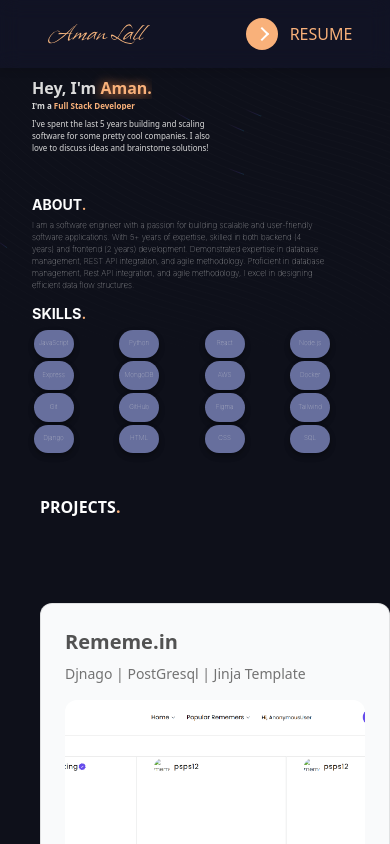
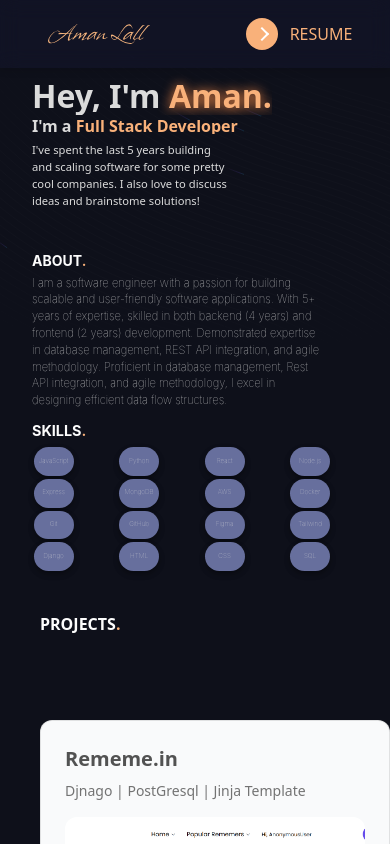
Before and after one commit to amanlall/react-vite-app, a React (Vite) app: page / in a window 390 px wide. Shown: the top 844 px of the page. Built offline with nearby package versions, Linux system fonts and the light colour scheme.

Commit message:
more mobile compatible

```diff
--- a/src/components/customComponents/About.tsx
+++ b/src/components/customComponents/About.tsx
@@ -9,7 +9,7 @@ export function About() {
 
       <Row>
         <Col xs={24} sm={24} md={16} lg={16} xl={16}>
-        <Reveal children={ <div className="text-[#fdfdfd] sm:text-[1rem] md:text-[1rem] lg:text-[2rem] xl:text-3xl font-bold pb-1">ABOUT<span className='text-[#f9b17a]'>.</span></div>} />
+        <Reveal children={ <div className="text-[#fdfdfd] sm:text-[1rem] md:text-[1rem] lg:text-[2rem] xl:text-3xl font-bold pb-1">ABOUT<span className='text-curtainColor'>.</span></div>} />
 
           <div className="summary">
             I am a software engineer with a passion for building scalable and
@@ -34,7 +34,7 @@ function Skills() {
   ]
   return (
     <div className="skills-container align-center">
-<Reveal children={<div className="text-[#fdfdfd] sm:text-[1rem] md:text-[1rem] lg:text-[2rem] xl:text-3xl font-bold pb-1">SKILLS<span className='text-[#f9b17a]'>.</span></div>} />
+<Reveal children={<div className="text-[#fdfdfd] sm:text-[1rem] md:text-[1rem] lg:text-[2rem] xl:text-3xl font-bold pb-1">SKILLS<span className='text-curtainColor'>.</span></div>} />
 
 
       <Row gutter={16}>
--- a/src/components/customComponents/Experience.tsx
+++ b/src/components/customComponents/Experience.tsx
@@ -5,7 +5,7 @@ import './ExperienceCard.css'
 export function Experience () {
     return (
         <div>
-            <Reveal children={<div className="px-10 mb-10 text-white text-3xl font-bold">EXPERIENCE<span className="text-[#f9b17a] ">.</span></div>}/>
+            <Reveal children={<div className="px-10 mb-10 text-white text-3xl font-bold">EXPERIENCE<span className="text-curtainColor ">.</span></div>}/>
             <div className="ml-10">
                 <OneEx/>
             </div>
@@ -87,7 +87,7 @@ function OneEx ()  {
 <div className="card" key={index}>
   <div className="flex justify-between">
     <div className="flex">
-        <Reveal children={ <h1 className="text-[#f9b17a] font-bold">{data.company} |&nbsp;</h1>} />
+        <Reveal children={ <h1 className="text-curtainColor font-bold">{data.company} |&nbsp;</h1>} />
 
       <Reveal children={ <h1 className="text-white ">&nbsp;{data.role} |</h1>}/>
       <Reveal children={<h1 className="text-white ">&nbsp;{data.location} |</h1> }/>
--- a/src/components/customComponents/Hero.css
+++ b/src/components/customComponents/Hero.css
@@ -13,17 +13,17 @@
   padding-bottom: 2rem;
 
   @media (max-width: 768px) {
-    font-size: 2rem;
+    font-size: 4rem;
     padding-bottom: 0.2rem;
 
   }
 
   @media (max-width: 480px) {
-    font-size: 1rem;
+    font-size: 2rem;
   }
 
   @media (max-width: 320px) {
-    font-size: 0.5rem;
+    font-size: 2rem;
   }
 
 }
@@ -42,16 +42,16 @@
   margin-top: 1.5rem; /* set margin */
   z-index: 0;
   @media (max-width: 768px) {
-    font-size: 1rem;
+    font-size: 2rem;
     margin-top: 0.2rem;
   }
 
   @media (max-width: 480px) {
-    font-size: 0.5rem;
+    font-size: 1rem;
   }
 
   @media (max-width: 320px) {
-    font-size: 0.3rem;
+    font-size: 1rem;
   }
 }
 
@@ -66,16 +66,16 @@
   font-weight: 10;
   width: 50%;
   @media (max-width: 768px) {
-    font-size: 0.8rem;
+    font-size: 1rem;
     margin-top: 0.5rem; /* set margin */
   }
 
   @media (max-width: 480px) {
-    font-size: 0.5rem;
+    font-size: 0.7rem;
   }
 
   @media (max-width: 320px) {
-    font-size: 0.3rem;
+    font-size: 0.7rem;
   }
 }
 
@@ -92,17 +92,17 @@
   width: 90%;
 
   @media (max-width: 768px) {
-    font-size: 0.8rem;
+    font-size: 0.7rem;
     padding-bottom: 0.2rem;
 
   }
 
   @media (max-width: 480px) {
-    font-size: 0.5rem;
+    font-size: 0.7rem;
   }
 
   @media (max-width: 320px) {
-    font-size: 0.5rem;
+    font-size: 0.8rem;
   }
 }
 
--- a/src/components/customComponents/Hero.tsx
+++ b/src/components/customComponents/Hero.tsx
@@ -5,16 +5,17 @@ import { ThreeDCardDemo } from "./3d-cardComponent";
 import { BackgroundBeams } from "../ui/background-beams";
 import { Experience } from "./Experience";
 
-export const Hero = () => {  return (
+export const Hero = () => {
+   return (
     <div
       className="hero-container absolute bg-[#0e101a]  overflow-hidden  antialiased relative flex flex-col  [perspective:1000px] [transform-style:preserve-3d]"
     >
       <BackgroundBeams/>
       <Reveal children={<div className="greeting">
-        Hey, I'm <span className="brandshadow text-[#f9b17a]">Aman.</span>
+        Hey, I'm <span className="brandshadow text-curtainColor">Aman.</span>
       </div>}/>
       <Reveal children={<div className="aboutme">
-        I'm a <span className="text-[#f9b17a] ">Full Stack Developer</span>
+        I'm a <span className="text-curtainColor ">Full Stack Developer</span>
       </div>}/>
       <Reveal children={<div className="someinfosection">
       I've spent the last 5 years building and scaling software for some pretty cool companies.
@@ -24,7 +25,7 @@ export const Hero = () => {  return (
             {/* <Reveal children={<About/>}/> */}
       <About/>
 
-      <Reveal children={ <div className="ml-10 text-[#fdfdfd] sm:text-[1rem] md:text-[1rem] lg:text-[2rem] xl:text-3xl font-bold pb-1">PROJECTS<span className='text-[#f9b17a]'>.</span></div>}/>
+      <Reveal children={ <div className="ml-10 text-[#fdfdfd] sm:text-[1rem] md:text-[1rem] lg:text-[2rem] xl:text-3xl font-bold pb-1">PROJECTS<span className='text-curtainColor'>.</span></div>}/>
 
       <div className="flex">
       <ThreeDCardDemo />
--- a/src/components/customComponents/SparklesFoot.tsx
+++ b/src/components/customComponents/SparklesFoot.tsx
@@ -7,7 +7,7 @@ export function SparklesPreview() {
     <div className="h-[40rem] w-full bg-black flex flex-col items-center justify-center overflow-hidden rounded-md">
       <h1 className="md:text-7xl text-3xl lg:text-9xl font-bold text-center text-white relative z-20">
       <div className="greeting ">
-        Hey, I'm <span className="brandshadow text-[#f9b17a]">Aman.</span>
+        Hey, I'm <span className="brandshadow text-curtainColor">Aman.</span>
       </div>
       </h1>
       <div className="w-[40rem] h-40 relative">
--- a/tailwind.config.js
+++ b/tailwind.config.js
@@ -71,6 +71,9 @@ module.exports = {
           },
         },
       },
+      colors: {
+        curtainColor: '#f9b17a', // Replace with the actual color value from your colors.js file
+      },
     },
   },
   plugins: [
```
